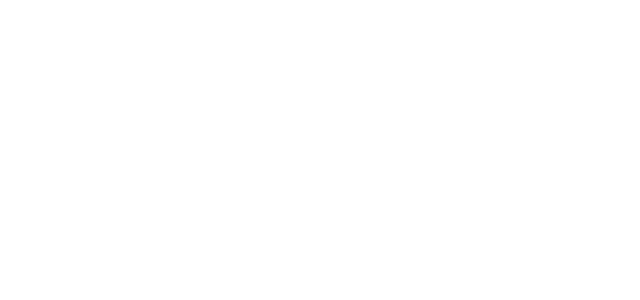
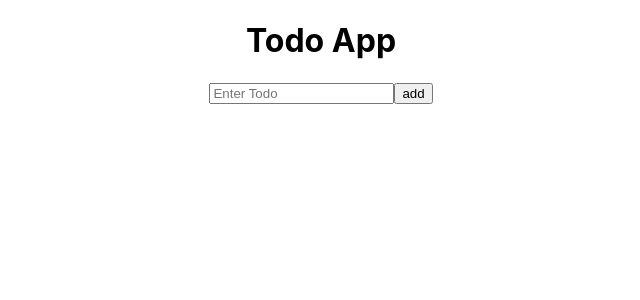
Before and after one commit to radishmouse/react-todo, a React (Create React App) app: page / in a window 1280 px wide. Shown: the top 300 px of the page, without its empty margins (319-959 px from the left). Built offline with nearby package versions, Linux system fonts and the light colour scheme.

Commit message:
adds _onSubmit and _onChange function to TodoList.js

```diff
--- a/src/App.js
+++ b/src/App.js
@@ -1,10 +1,14 @@
 import React, { Component } from "react";
-import logo from "./logo.svg";
+import TodoList from "./TodoList";
 import "./App.css";
 
 class App extends Component {
   render() {
-    return <div className="App" />;
+    return (
+      <div className="App">
+        <TodoList />
+      </div>
+    );
   }
 }
 
--- a/src/TodoList.js
+++ b/src/TodoList.js
@@ -1,13 +1,44 @@
 import React, { Component } from "react";
 
 class TodoList extends Component {
+  constructor(props) {
+    super(props);
+    this.state = {
+      term: "",
+      items: []
+    };
+  }
   render() {
     return (
       <div>
         <h1>Todo App</h1>
+        <form onSubmit={this._onSubmit}>
+          <input
+            value={this.state.term}
+            onChange={this._onChange}
+            placeholder="Enter Todo"
+          />
+          <button type="submit">add</button>
+        </form>
       </div>
     );
   }
+
+  _onChange = event => {
+    this.setState({
+      term: event.target.value
+    });
+  };
+
+  _onSubmit = event => {
+    //puts on the brakes
+    event.preventDefault();
+    // console.log("submitted!");
+    this.setState({
+      term: "",
+      items: [...this.state.items, this.state.term]
+    });
+  };
 }
 
 export default TodoList;
```
